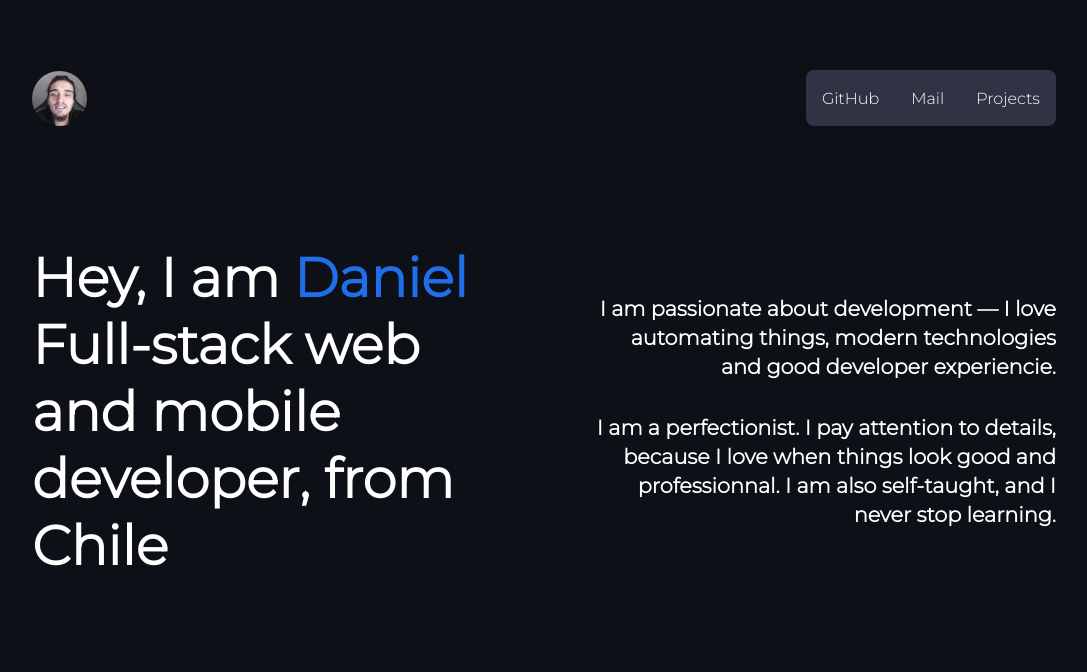
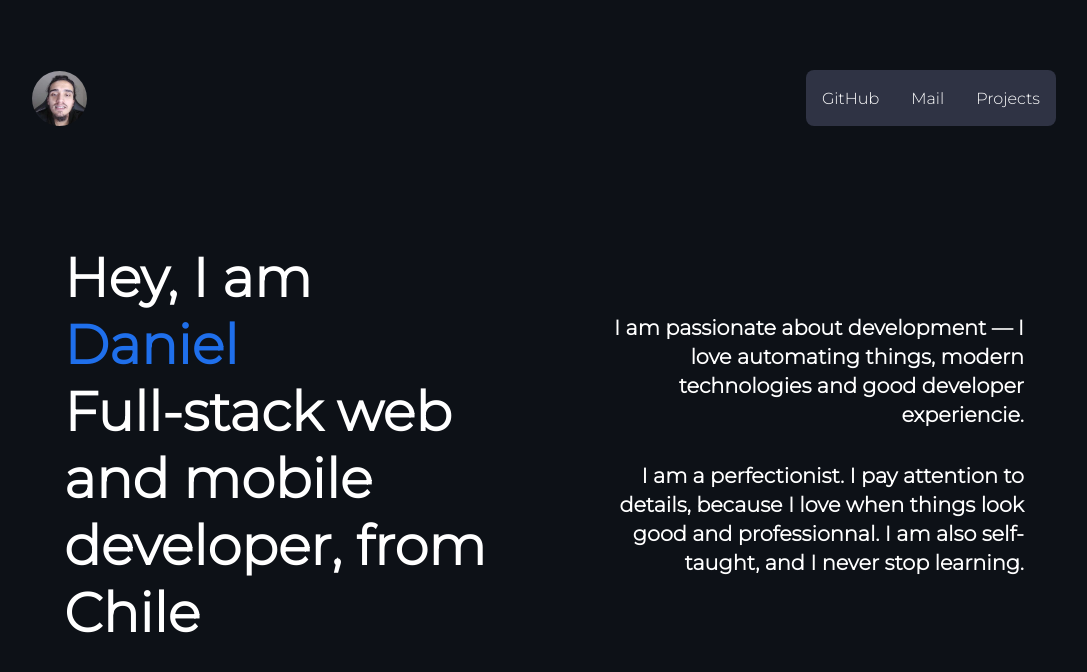
Before and after one commit to danieltadresu/try-app, a React (Create React App) app in the folder academy-web/: page / in a window 1280 px wide. Shown: the top 672 px of the page, without its empty margins (96-1183 px from the left). Built offline with nearby package versions, Linux system fonts and the light colour scheme.

Commit message:
feat(styles): make padding on main view

```diff
--- a/academy-web/src/App.module.css
+++ b/academy-web/src/App.module.css
@@ -9,7 +9,7 @@
 
 .LeftBox {
   width: 50%;
-  padding: 3rem 3rem 3rem 8rem;
+  padding: 3rem 3rem 3rem 10rem;
   display: flex;
   justify-content: center;
   align-items: center;
@@ -19,7 +19,7 @@
 
 .RightBox {
   width: 50%;
-  padding: 3rem 8rem 3rem 3rem;
+  padding: 3rem 10rem 3rem 3rem;
   display: flex;
   justify-content: center;
   align-items: center;
```
